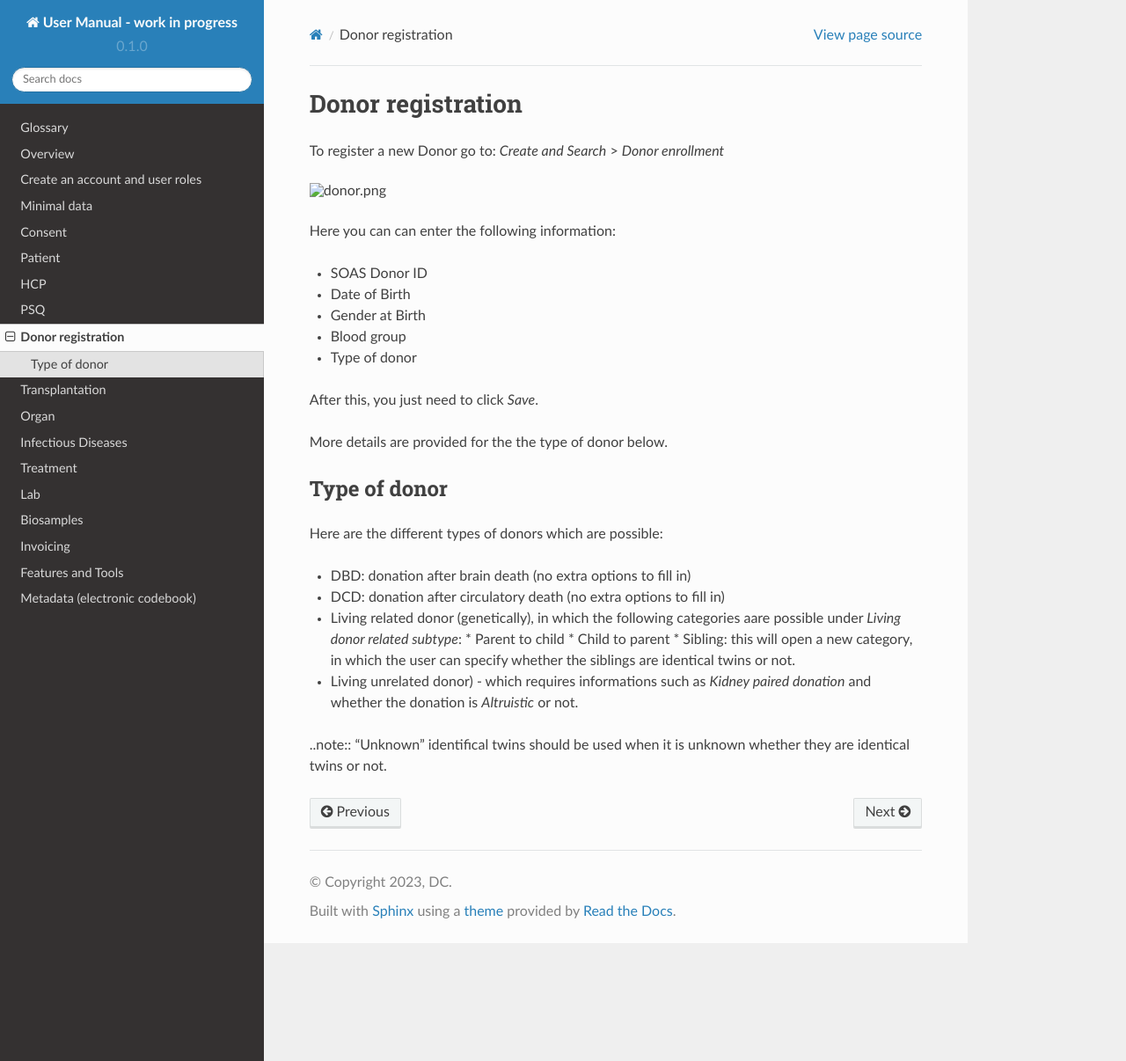
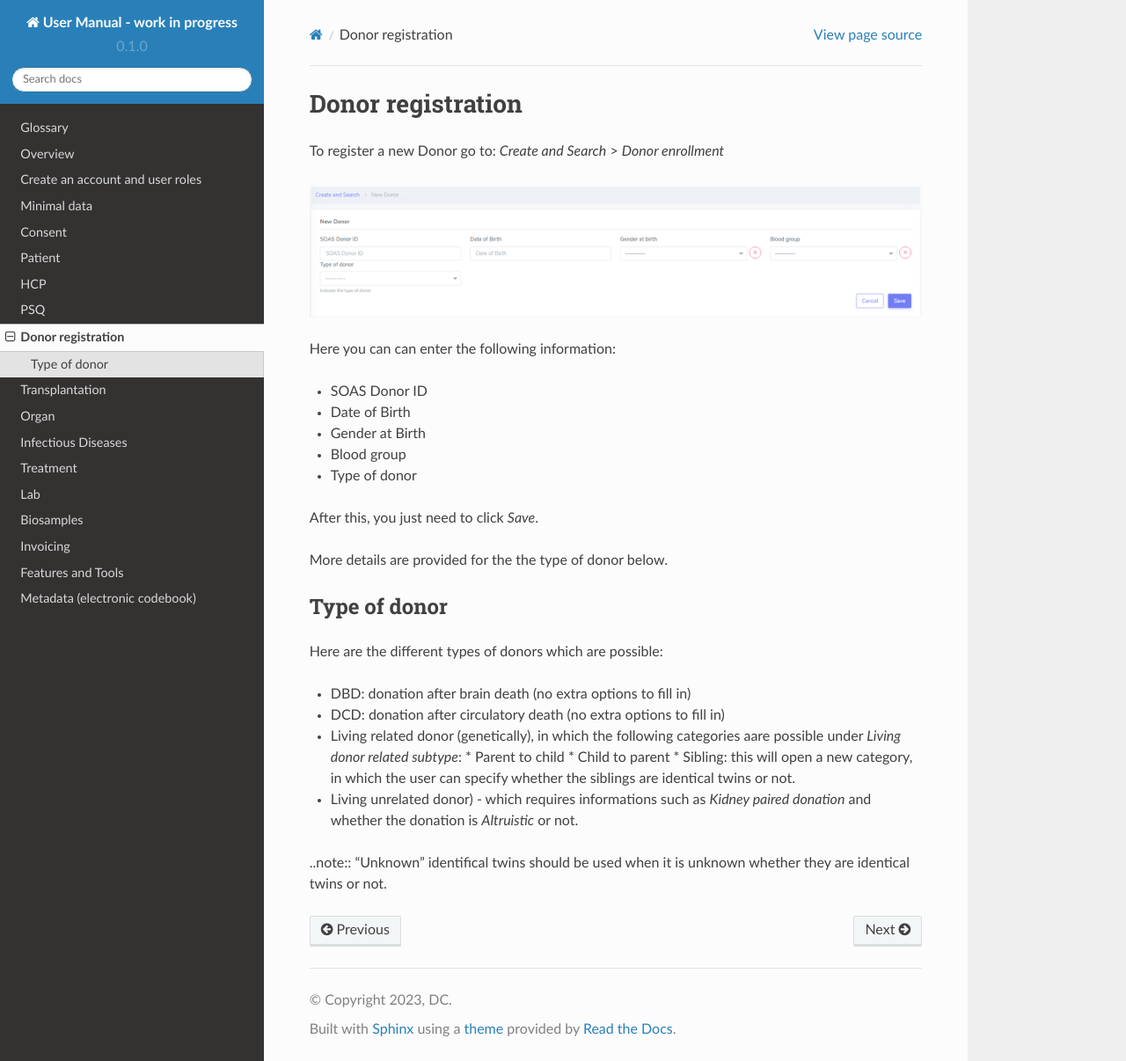
Before and after one commit to swiss-transplant-cohort-study/3LC-user-manual, a Sphinx documentation site: the page built from docs/source/donor.rst, in a window 1280 px wide and 1206 px high. Shown: the whole window at 88% size. Built offline with Sphinx 7.4.7 and the Read the Docs theme 2.0.0, drawn with Linux system fonts in a browser that asks for light colours.

Commit message:
Update donor.rst

```diff
--- a/docs/source/donor.rst
+++ b/docs/source/donor.rst
@@ -3,7 +3,7 @@ Donor registration
 
 To register a new Donor go to: *Create and Search* > *Donor enrollment*
 
-.. image:: donor.png
+.. image:: Donor.png
 
 Here you can can enter the following information:
 
```
